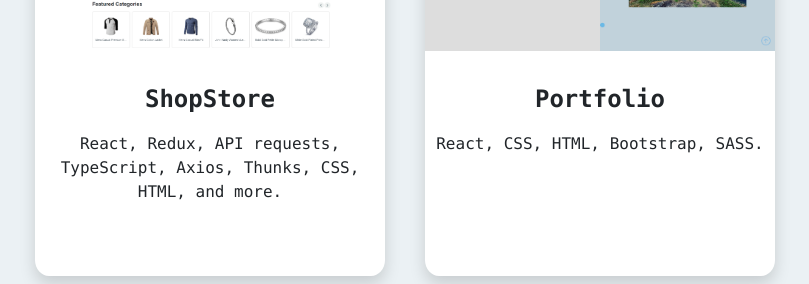
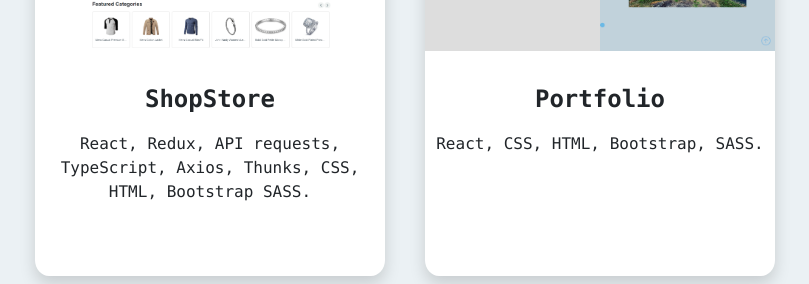
Before and after one commit to Ihorhavryliak/portfolio, a React (Create React App) app: page / in a window 1280 px wide. Shown: the part 3300-3584 px from the top of the page, without its empty margins (235-1044 px from the left). Built offline with nearby package versions, Linux system fonts and the light colour scheme.

Commit message:
add new resume

```diff
--- a/src/components/Projects/Projects.tsx
+++ b/src/components/Projects/Projects.tsx
@@ -6,7 +6,7 @@ import "./Project.scss";
 
 export const Projects = React.memo(() => {
   const projectsVariant = {
-    visible: { opacity: 1, x: 0, transition: { duration: 1 } },
+    visible: { opacity: 1, x: 0, transition: { duration: 0.4 } },
     hidden: { opacity: 0, x: 250 },
   };
 
--- a/src/data/project.js
+++ b/src/data/project.js
@@ -13,8 +13,7 @@ import shop from "../assets/images/Screenshot_2shop.png";
 export const projectsInformation = [
   {
     name : 'ShopStore',
-    description: `React, Redux, API requests, TypeScript, Axios, Thunks, CSS, HTML,
-    and more.`,
+    description: `React, Redux, API requests, TypeScript, Axios, Thunks, CSS, HTML, Bootstrap SASS.`,
     href: `https://ihorhavryliak.github.io/shop/`,
     img: shop
   },
--- a/src/utils/SectionAnimation.tsx
+++ b/src/utils/SectionAnimation.tsx
@@ -8,7 +8,7 @@ type AnimationType = {
 };
 
 const boxVariant = {
-  visible: { opacity: 1, x: 0, transition: { duration: 1 } },
+  visible: { opacity: 1, x: 0, transition: { duration: 0.4 } },
   hidden: { opacity: 0, x: -250 },
 };
 
```
Also changed, not shown: 1 other file (tests, documents, lock files or other folders).
